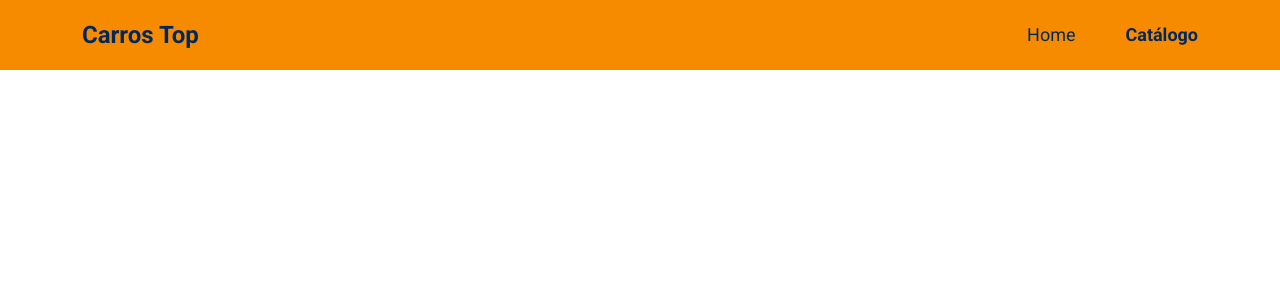
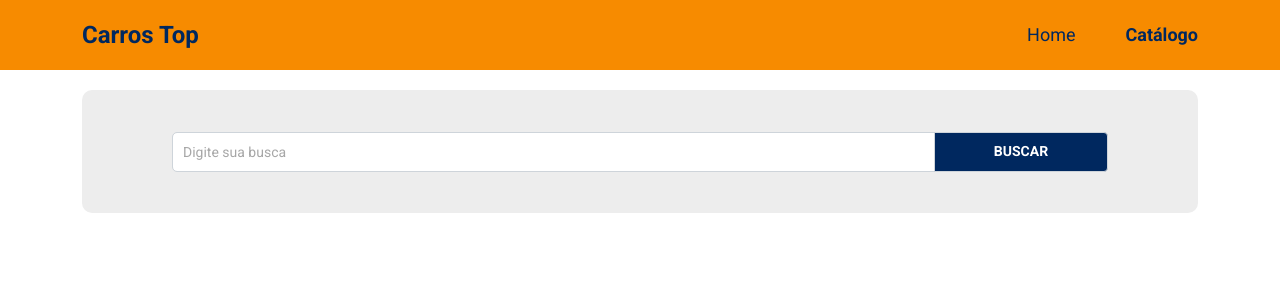
Before and after one commit to EduardoGomes1982/bds-desafio, a React (Create React App) app: page /products in a window 1280 px wide. Shown: the top 300 px of the page. Built offline with nearby package versions, Linux system fonts and the light colour scheme.

Commit message:
CardSearch ended

```diff
--- a/src/Routes.tsx
+++ b/src/Routes.tsx
@@ -1,5 +1,6 @@
 import NavBar from 'components/NavBar';
 import { BrowserRouter, Switch, Route } from 'react-router-dom';
+import Catalog from 'routes/Catalog';
 import Home from 'routes/Home';
 
 const Routes = () => (
@@ -10,6 +11,9 @@ const Routes = () => (
                 <Route path="/" exact>
                     <Home />
                 </Route>
+                <Route path="/products" exact>
+                    <Catalog />
+                </Route>
             </main>
         </Switch>
     </BrowserRouter>
--- /dev/null
+++ b/src/components/CardSearch/index.tsx
@@ -0,0 +1,18 @@
+import './styles.css';
+
+const CardSearch = () => {
+    return (
+        <div className='card-search'>
+            <form className='container'>
+                <div className='input-group container'>
+                    <div className='input-group-prepend col'>
+                        <input type='text' name='txt-filter' id='txt-filter' className='form-control' placeholder='Digite sua busca' />
+                    </div>
+                    <div className='input-group-text'>BUSCAR</div>
+                </div>
+            </form>
+        </div>
+    );
+};
+
+export default CardSearch;
--- /dev/null
+++ b/src/components/CardSearch/styles.css
@@ -0,0 +1,52 @@
+.container {
+    padding: 0px;
+    margin: 0px;
+}
+
+.card-search {
+    background-color: #EDEDED;
+    padding: 20px 10px;
+    display: flex;
+    justify-content: center;
+    align-items: center;
+    min-height: 123px;
+    border-radius: 10px;
+}
+
+.form-control {
+    border-radius: 5px 0px 0px 5px;
+}
+
+.input-group-text {
+    justify-content: center;
+    font-size: 14px;
+    font-weight: 700;
+    color: #FFFFFF;
+    background-color: #00285F;
+    width: 77px;
+    height: 40px;
+    cursor: pointer;
+}
+
+#txt-filter {
+    height: 40px;
+    padding: 10px;
+    font-size: 14px;
+}
+
+#txt-filter::placeholder {
+    color: #A7A7A7;
+}
+
+@media (min-width: 576px) {
+    .input-group-text {
+        font-size: 14px;
+        width: 174px;
+    }
+}
+
+@media (min-width: 992px) {
+    .card-search {
+        padding: 20px 90px;
+    }
+}
--- a/src/components/NavBar/index.tsx
+++ b/src/components/NavBar/index.tsx
@@ -6,7 +6,7 @@ import { Link, NavLink } from 'react-router-dom';
 const NavBar = () => {
     return (
         <nav className='bg-primary navbar navbar-expand-md navbar-dark main-nav nav-logo-text'>
-            <div className='container-fluid container-lg'>
+            <div className='container-lg container-fluid'>
                 <Link to='/'>
                     <h4>Carros Top</h4>
                 </Link>
--- /dev/null
+++ b/src/routes/Catalog/index.tsx
@@ -0,0 +1,12 @@
+import './styles.css';
+import CardSearch from 'components/CardSearch';
+
+const Catalog = () => {
+    return (
+        <div className='card-gap'>
+            <CardSearch />
+        </div>
+    );
+};
+
+export default Catalog;
--- /dev/null
+++ b/src/routes/Catalog/styles.css
@@ -0,0 +1,5 @@
+.card-gap {
+    display: flex;
+    flex-direction: column;
+    row-gap: 20px;
+}
```
